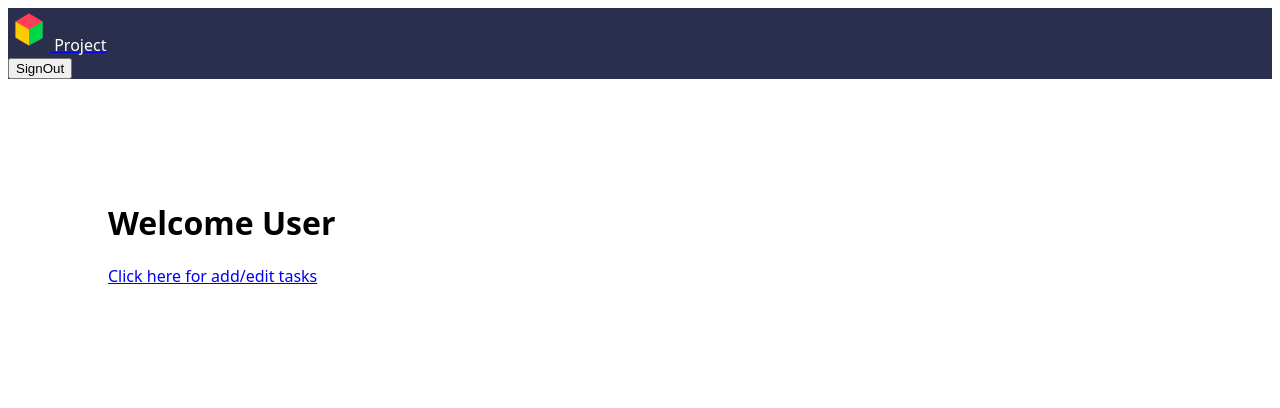
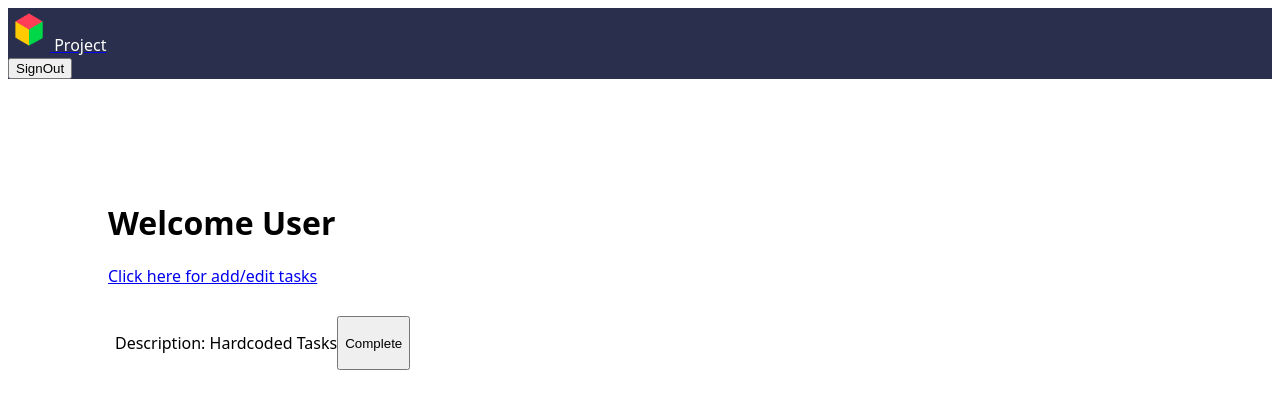
Before and after one commit to eshanw48/Project-Mangement-System, a React app: page /dashboard in a window 1280 px wide. Shown: the top 408 px of the page. Built offline with nearby package versions, Linux system fonts and the light colour scheme; no server answers; sample sign-in values are in the browser's storage; the HTML template or start-up script is replaced by a standard one.

Commit message:
Finished more tasks

```diff
--- a/src/components/Dashboard/Dashboard.js
+++ b/src/components/Dashboard/Dashboard.js
@@ -34,6 +34,8 @@ import logo from "Assets/logo.png";
 import firebase from "Utilities/Firebase";
 import { FIREBASE_AUTH_ERR_MESSAGES } from "Utilities/constants";
 
+import MyTasks from "./MyTasks.js";
+
 /**
  * The Dashboard page, showing relevant information on sign in.
  */
@@ -63,9 +65,13 @@ function Dashboard() {
             </Navbar>
 
             <Jumbotron className={styles.Container}>
+
                 <h1>Welcome User</h1>
+                <Link to="/tasks">Click here for add/edit tasks</Link>
+                <br />
+                <br />
+                <MyTasks />
 
-                <Link to ="/tasks">Click here for add/edit tasks</Link>
 
             </Jumbotron>
 
--- /dev/null
+++ b/src/components/Dashboard/MyTasks.js
@@ -0,0 +1,71 @@
+// package dependencies
+import React, { useState } from "react";
+import {
+    Navbar,
+    Jumbotron,
+    Nav,
+    NavItem,
+    Button
+} from "react-bootstrap";
+
+
+// style dependencies
+import common from "Styles/common.css";
+import styles from "Styles/about.css";
+import Welcome from "Components/Welcome";
+import task from "Styles/task.css";
+
+// asset dependencies
+import logo from "Assets/logo.png";
+
+// helper functions and constants for firebase
+import firebase from "Utilities/Firebase";
+import { FIREBASE_AUTH_ERR_MESSAGES } from "Utilities/constants";
+
+function TasksList({ tasks, index, completeTasks, removeTasks })
+{
+    return (
+      <div className = {task.task}
+          style={{ textDecoration: tasks.isCompleted ? "line-through" : "" }}>
+            <p>Description: {tasks.text}</p>
+          <Button onClick={() => completeTasks(index)}>Complete</Button>
+        </div>
+      );
+
+}
+
+function MyTasks(){
+
+    const [tasks, setTasks] = React.useState([
+        {
+          text: "Hardcoded Tasks",
+          isCompleted: false,
+          assigne: "Person" ,
+          tags: "Tag"
+        }
+      ]);
+
+      const completeTasks = index => {
+        const newTasks = [...tasks];
+        newTasks[index].isCompleted = true;
+        setTasks(newTasks);
+      };
+
+    return(
+        <div style ={{textAlign: "center"}}>
+          {tasks.map((tasks, index) => (
+              <TasksList
+                key={index}
+                index={index}
+                tasks={tasks}
+                completeTasks={completeTasks}
+              />
+            ))}
+        </div>
+    );
+
+
+}
+
+// export for bundle
+export default MyTasks;
--- a/src/styles/task.css
+++ b/src/styles/task.css
@@ -1,4 +1,5 @@
 .task {
     padding: 7px;
     display: flex;
+
 }
```
Also changed, not shown: src/components/Tasks/Tasks.js (indentation only).
